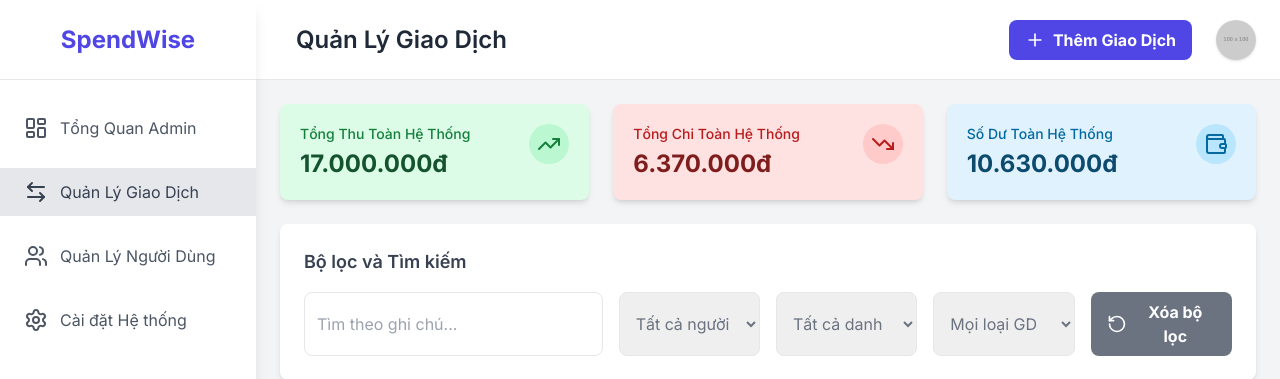
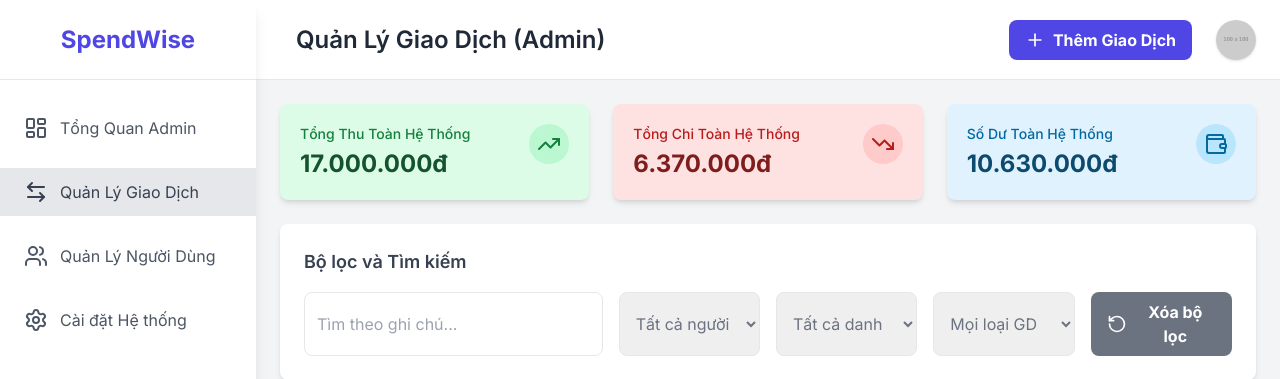
Before and after one commit to dinhhoileo/QuanLyThuChi, a PHP site: page /QuanLyGiaoDich.php in a window 1280 px wide. Shown: the top 379 px of the page. Run offline with PHP 8.4, Linux system fonts and the light colour scheme; grey boxes labelled with a size stand in for pictures from a placeholder-image service; some libraries are stand-ins or nearby versions.

Commit message:
Cập nhật file QuanLyGiaoDich.php

```diff
--- a/admin/QuanLyGiaoDich.php
+++ b/admin/QuanLyGiaoDich.php
@@ -78,7 +78,7 @@ $total_expense = array_sum(array_column(array_filter($transactions, fn($t) => $t
         <header class="flex items-center justify-between h-20 px-6 py-4 bg-white border-b">
              <div class="flex items-center">
                 <button id="menu-button" class="text-gray-500 focus:outline-none md:hidden"><i data-lucide="menu" class="h-6 w-6"></i></button>
-                <h2 class="text-2xl font-semibold text-gray-800 ml-4">Quản Lý Giao Dịch </h2>
+                <h2 class="text-2xl font-semibold text-gray-800 ml-4">Quản Lý Giao Dịch (Admin)</h2>
             </div>
              <div class="flex items-center">
                  <button id="add-transaction-btn" class="flex items-center justify-center bg-indigo-600 text-white font-bold py-2 px-4 rounded-lg hover:bg-indigo-700">
```
